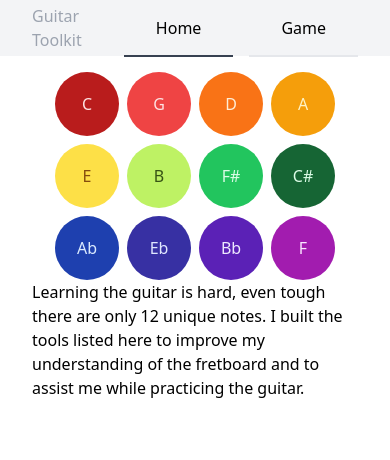
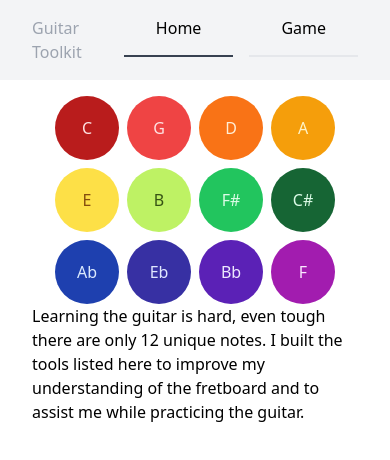
Before and after one commit to matthiasweiss/guitar-notes, a React (Vite) app: page /#/ in a window 390 px wide. Shown: the top 460 px of the page. Built offline with nearby package versions, Linux system fonts and the light colour scheme.

Commit message:
Fix navbar styling on mobile

```diff
--- a/src/components/navbar.tsx
+++ b/src/components/navbar.tsx
@@ -19,7 +19,7 @@ export const Navbar = () => {
   return (
     <div className="flex w-full justify-center bg-gray-100">
       <div className={CONTAINER_CLASSES}>
-        <div className="flex select-none items-center text-gray-400">
+        <div className="flex select-none items-center py-4 text-gray-400">
           Guitar Toolkit
         </div>
         <ul className="flex gap-4 py-4">
```
